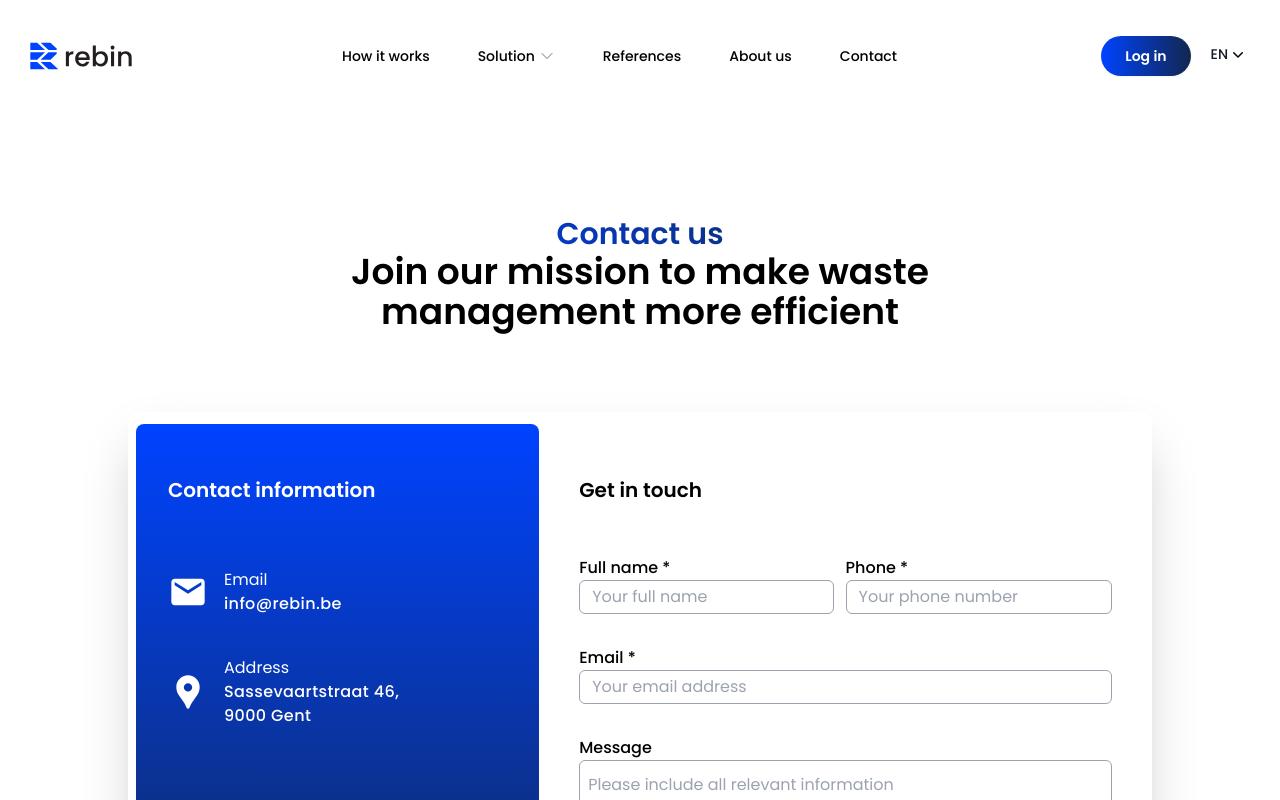
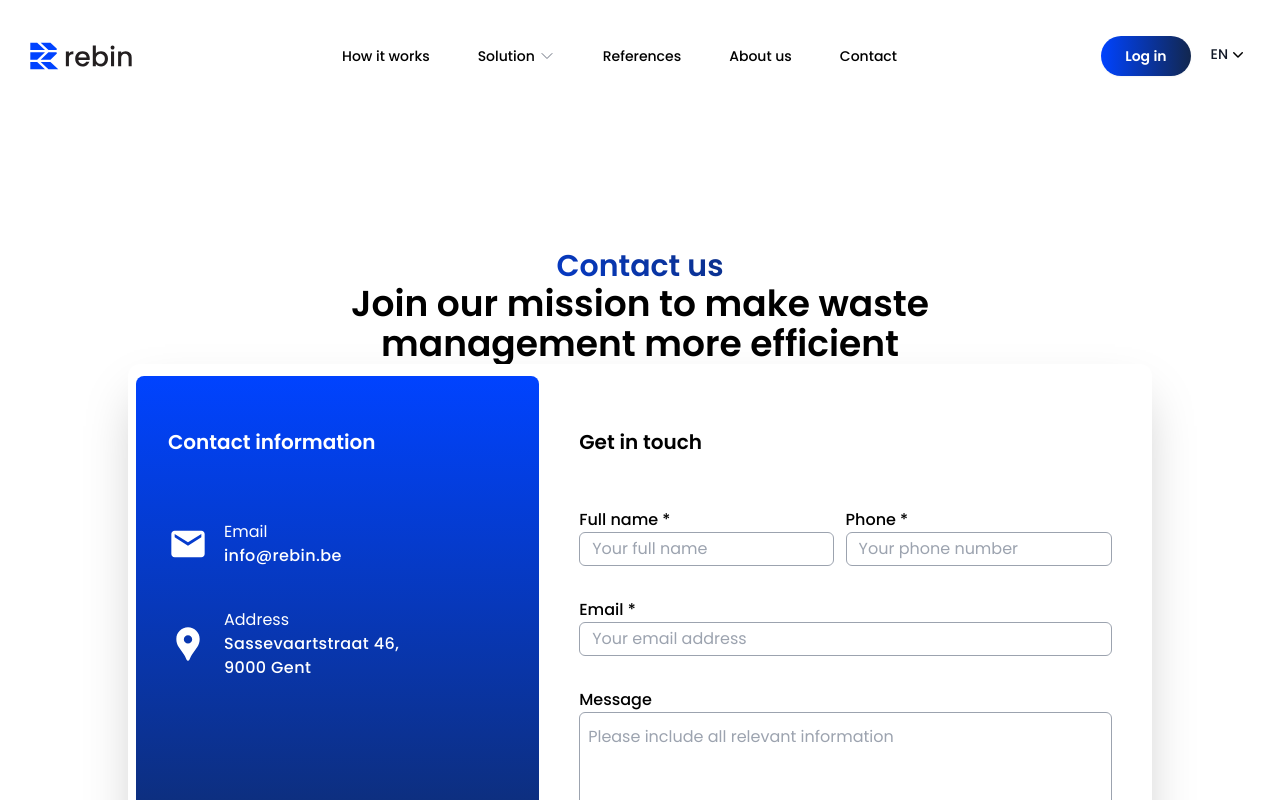
Before and after one commit to Rebin-Inc/rebin-website, a React (Create React App) app: page /contact in a window 1280 px wide. Shown: the top 800 px of the page. Built offline with nearby package versions, Linux system fonts and the light colour scheme.

Commit message:
standardize margin at main element

```diff
--- a/src/index.css
+++ b/src/index.css
@@ -11,6 +11,8 @@ main {
   padding: 1.5rem;
   margin-left: auto;
   margin-right: auto;
+  margin-top: 7rem;
+  margin-bottom: 7rem;
 }
 
 .bg-gradient {
--- a/src/pages/contact/Contact.js
+++ b/src/pages/contact/Contact.js
@@ -3,8 +3,8 @@ import ContactForm from "./Components/ContactForm";
 
 const Contact = () => {
   return (
-    <main className="pb-20">
-      <div className="grid place-content-center my-20">
+    <main className="">
+      <div className="grid place-content-center">
         <h1 className="text-center text-gradient-horizontal font-bold text-3xl">
           Contact us
         </h1>
```
